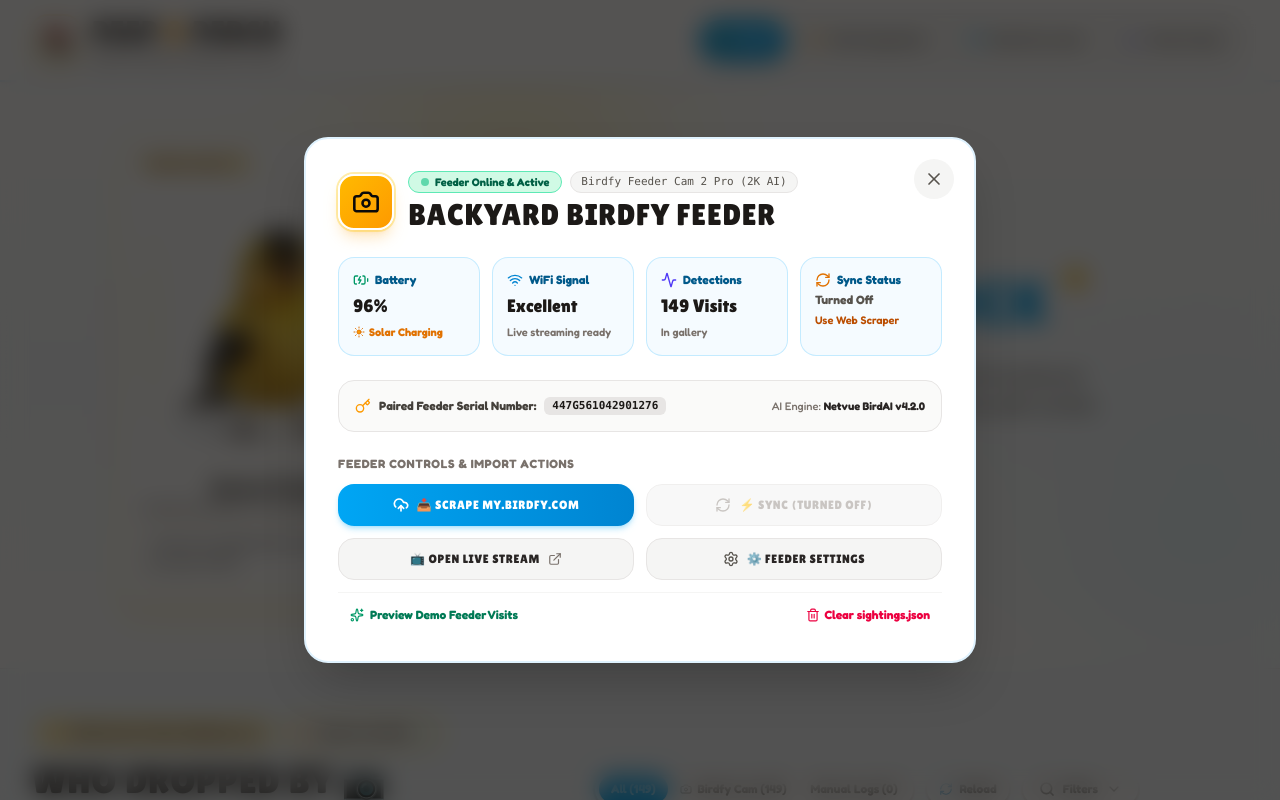
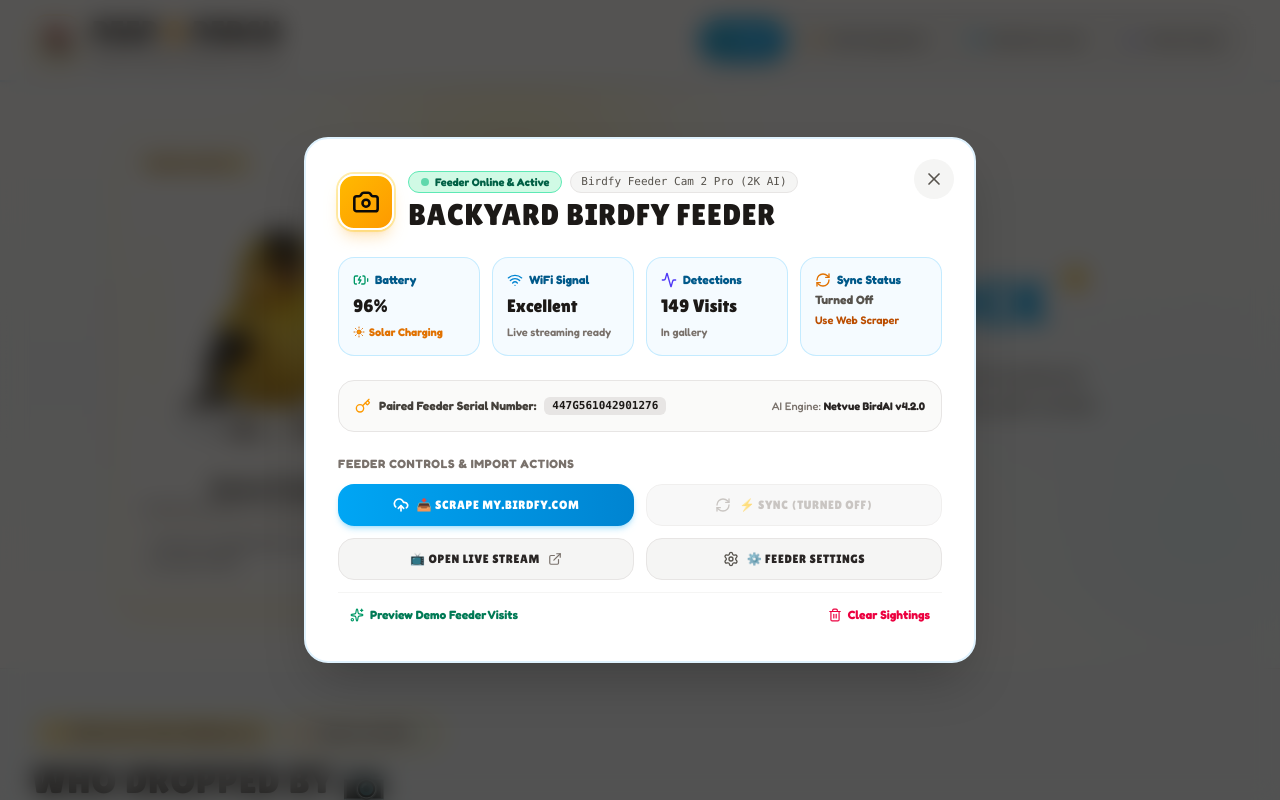
Before and after one commit to woodrbe/PeekandPerch, a React (Vite) app: page / in a window 1280 px wide. Both pictures are taken after a click on the button "Open Birdfy Feeder Status & Controls". Shown: the top 800 px of the page. Built offline with nearby package versions, Linux system fonts and the light colour scheme; no server answers.

Commit message:
feat: remove Delete All Data buttons except Clear Sightings on feeder modal

```diff
--- a/src/App.tsx
+++ b/src/App.tsx
@@ -385,7 +385,6 @@
             onOpenBirdfySettings={() => setIsBirdfySettingsOpen(true)}
             onOpenBirdfyImport={() => setIsBirdfyImportOpen(true)}
             onOpenBirdfyInfo={() => setIsBirdfyFeederModalOpen(true)}
-            onClearAllSightings={handleClearAllSightings}
             onApplySightings={handleApplySightings}
             onRefreshSightings={() => handleRefreshSightings(false)}
           />
@@ -428,7 +427,6 @@
         onUpdateDevice={(updated) => setBirdfyDevice({ ...updated, autoSyncEnabled: false })}
         onTriggerManualSync={handleSyncBirdfy}
         onApplySightings={handleApplySightings}
-        onClearAllSightings={handleClearAllSightings}
       />
 
       {/* BIRDFY SD CARD / MEDIA IMPORT MODAL */}
@@ -446,7 +444,7 @@
         isOpen={isBirdfyFeederModalOpen}
         onClose={() => setIsBirdfyFeederModalOpen(false)}
         device={birdfyDevice}
-        sightingsCount={sightings.filter(s => s.source === 'birdfy' || s.birdfy).length}
+        sightingsCount={sightings.length}
         isSyncing={isSyncingBirdfy}
         onSync={handleSyncBirdfy}
         onOpenScraper={() => setIsBirdfyImportOpen(true)}
--- a/src/components/BirdfyFeederModal.tsx
+++ b/src/components/BirdfyFeederModal.tsx
@@ -230,11 +230,11 @@
                     onClose();
                   }
                 }}
-                className="inline-flex items-center gap-1 px-3 py-1.5 rounded-full text-rose-600 hover:bg-rose-50 font-bold transition cursor-pointer"
-                title="Clear sightings.json data file"
+                className="inline-flex items-center gap-1.5 px-3 py-1.5 rounded-full text-rose-600 hover:bg-rose-50 font-bold transition cursor-pointer"
+                title="Clear all bird sightings from sightings.json"
               >
                 <Trash2 className="w-3.5 h-3.5" />
-                <span>Clear sightings.json</span>
+                <span>Clear Sightings</span>
               </button>
             )}
           </div>
--- a/src/components/BirdfySettingsModal.tsx
+++ b/src/components/BirdfySettingsModal.tsx
@@ -15,7 +15,6 @@
   onUpdateDevice: (updated: BirdfyDevice) => void;
   onTriggerManualSync: () => void;
   onApplySightings?: (sightings: BirdSighting[]) => void;
-  onClearAllSightings?: () => void;
 }
 
 export const BirdfySettingsModal: React.FC<BirdfySettingsModalProps> = ({
@@ -25,7 +24,6 @@
   currentSightings = [],
   onUpdateDevice,
   onTriggerManualSync,
-  onClearAllSightings,
 }) => {
   if (!isOpen) return null;
 
@@ -395,30 +393,6 @@
             </button>
           </div>
 
-          {/* Danger Zone: Clear All Data */}
-          {onClearAllSightings && (
-            <div className="p-3.5 rounded-2xl bg-rose-50/70 border border-rose-200 flex items-center justify-between gap-3 text-xs font-pixar-sub">
-              <div>
-                <span className="font-bold text-rose-950 block">Gallery Data Management</span>
-                <span className="text-rose-700 text-[11px]">Clear public/data/sightings.json dataset file to start fresh</span>
-              </div>
-              <button
-                type="button"
-                onClick={() => {
-                  if (window.confirm('Are you sure you want to permanently clear sightings.json? This empties the dataset file and cannot be undone.')) {
-                    onClearAllSightings();
-                    setStatusMessage('✓ sightings.json file and active detections have been cleared.');
-                    setIsError(false);
-                  }
-                }}
-                className="px-3.5 py-1.5 rounded-full bg-rose-100 hover:bg-rose-200 text-rose-800 font-bold text-xs transition flex items-center gap-1.5 border border-rose-300 cursor-pointer shrink-0 hover:scale-102"
-              >
-                <Trash2 className="w-3.5 h-3.5 text-rose-600" />
-                <span>Clear sightings.json</span>
-              </button>
-            </div>
-          )}
-
           {/* Action Buttons */}
           <div className="pt-3 border-t-2 border-stone-100 flex flex-col sm:flex-row items-center justify-between gap-3">
             <button
--- a/src/components/SightingsGallery.tsx
+++ b/src/components/SightingsGallery.tsx
@@ -23,7 +23,6 @@
   onOpenBirdfySettings: () => void;
   onOpenBirdfyImport: () => void;
   onOpenBirdfyInfo?: () => void;
-  onClearAllSightings?: () => void;
   onApplySightings?: (sightings: BirdSighting[]) => void;
   onRefreshSightings?: () => void;
 }
@@ -42,7 +41,6 @@
   onOpenBirdfySettings,
   onOpenBirdfyImport,
   onOpenBirdfyInfo,
-  onClearAllSightings,
   onApplySightings,
   onRefreshSightings,
 }) => {
@@ -243,22 +241,6 @@
               )}
               {isSearchOpen ? <ChevronUp className="w-4 h-4" /> : <ChevronDown className="w-4 h-4" />}
             </button>
-
-            {/* Clear / Delete All Data Button */}
-            {onClearAllSightings && sightings.length > 0 && (
-              <button
-                onClick={() => {
-                  if (window.confirm('Clear all bird sightings from sightings.json? This permanently empties the dataset file and removes all detections.')) {
-                    onClearAllSightings();
-                  }
-                }}
-                className="px-3.5 py-2 rounded-full border-2 border-rose-200 bg-rose-50 hover:bg-rose-100 text-rose-700 hover:text-rose-900 transition-all flex items-center gap-1.5 cursor-pointer text-xs font-pixar-sub font-bold shrink-0 shadow-2xs hover:scale-102"
-                title="Clear all bird sightings from sightings.json"
-              >
-                <Trash2 className="w-3.5 h-3.5 text-rose-600" />
-                <span>Delete All Data</span>
-              </button>
-            )}
 
           </div>
         </div>
```
